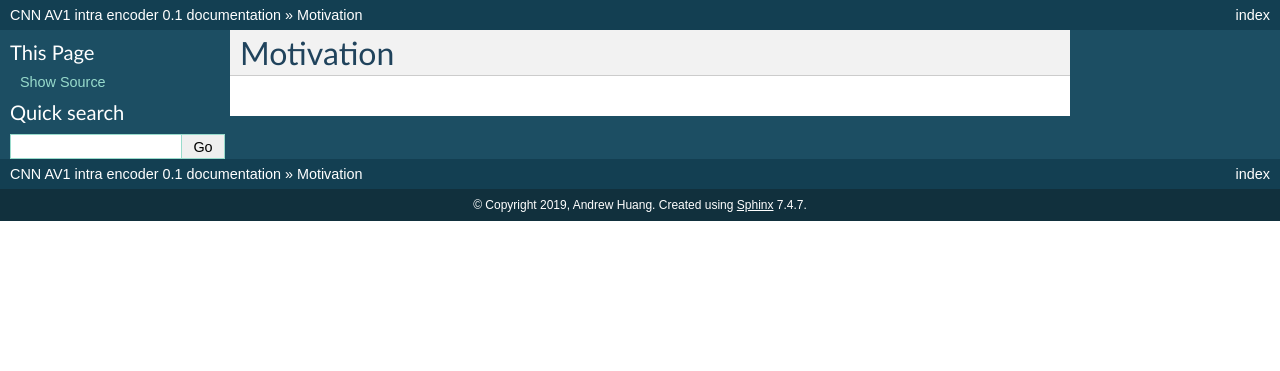
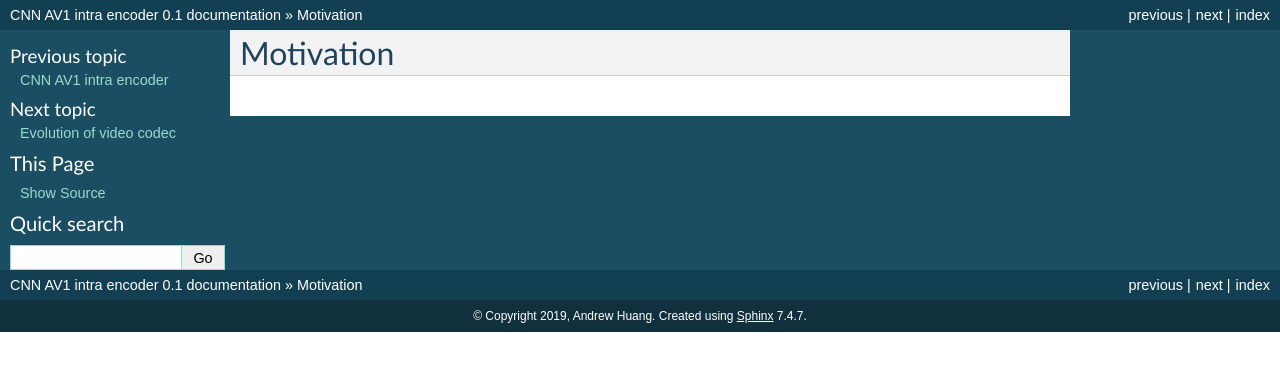
Before and after one commit to epadam/CNN-AV1-intra-encoder, a Sphinx documentation site: the page built from source/motivation.rst, in a window 1280 px wide. Shown: the top 371 px of the page. Built offline with Sphinx 7.4.7, drawn with Linux system fonts in a browser that asks for light colours; pages that are not in the unit, such as notebooks, are missing from menus.

Commit message:
Update index.rst

```diff
--- a/source/index.rst
+++ b/source/index.rst
@@ -11,8 +11,8 @@ CNN AV1 intra encoder
    :glob:
 
 
-   Motivation
-   Evolution_of_video_codec
+   motivation
+   evolution_of_video_codec
 
 
 
```
